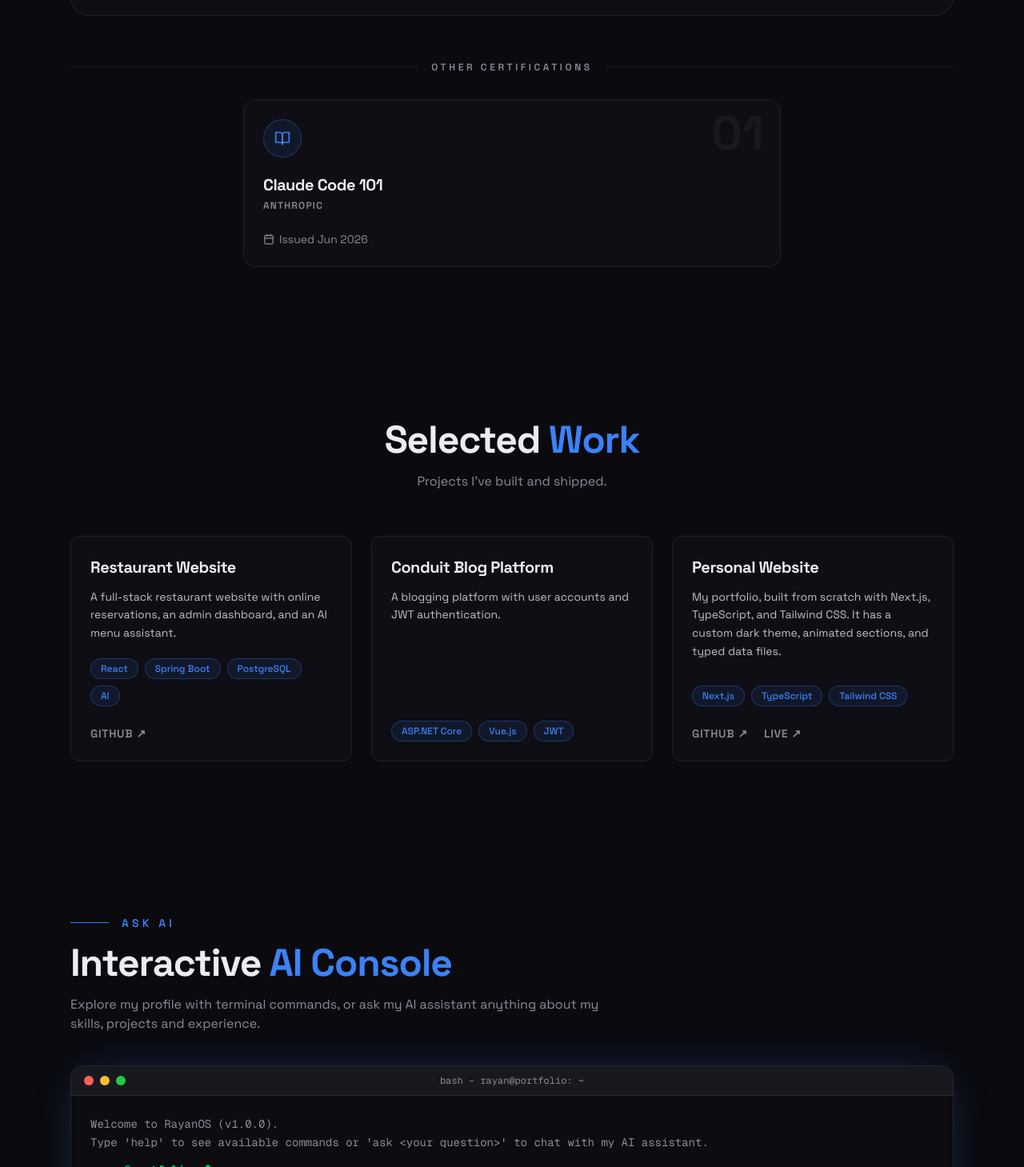
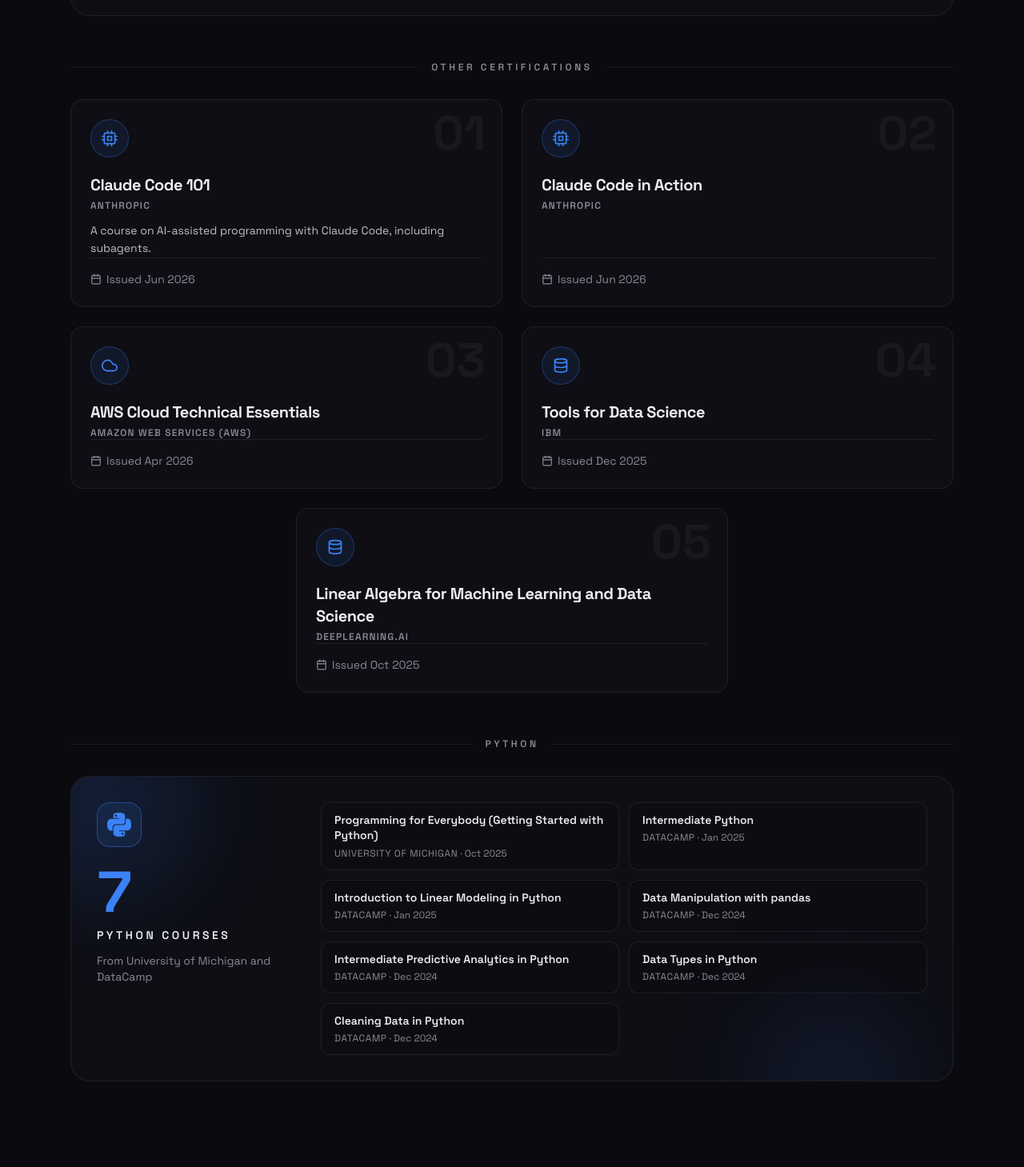
Before and after one commit to rayan9brx/my-website, a Next.js app: page / in a window 1280 px wide. Shown: the part 4411-5870 px from the top of the page at 80% size. Built offline with nearby package versions, Linux system fonts and the light colour scheme.

Commit message:
Add all certifications and Python section

```diff
--- a/components/Certifications.tsx
+++ b/components/Certifications.tsx
@@ -5,14 +5,34 @@ import {
   FiArrowUpRight,
   FiBookOpen,
   FiCalendar,
+  FiCloud,
+  FiCpu,
+  FiDatabase,
   FiLayers,
   FiStar,
   FiUsers,
 } from "react-icons/fi";
-import { certifications, type Certification } from "@/data/certifications";
+import { SiPython } from "react-icons/si";
+import {
+  certifications,
+  formatList,
+  pythonCertifications,
+  sortNewestFirst,
+  unique,
+  type Certification,
+  type CertificationCategory,
+} from "@/data/certifications";
+import CountUp from "./CountUp";
 
 const cardHover =
   "transition-all duration-300 hover:border-accent/50 hover:bg-surface motion-safe:hover:-translate-y-1";
+
+const categoryIcon: Record<CertificationCategory, IconType> = {
+  ai: FiCpu,
+  cloud: FiCloud,
+  data: FiDatabase,
+  python: SiPython,
+};
 
 function CredentialLink({ cert }: { cert: Certification }) {
   if (!cert.credentialUrl) return null;
@@ -39,6 +59,16 @@ function IssuedDate({ issued }: { issued: string }) {
       <FiCalendar aria-hidden="true" />
       Issued {issued}
     </p>
+  );
+}
+
+function Divider({ label }: { label: string }) {
+  return (
+    <div className="mt-14 flex items-center gap-4">
+      <span className="h-px flex-1 bg-border" />
+      <h3 className="text-xs font-semibold uppercase tracking-[0.3em] text-muted">{label}</h3>
+      <span className="h-px flex-1 bg-border" />
+    </div>
   );
 }
 
@@ -83,8 +113,11 @@ function FeaturedCard({ cert }: { cert: Certification }) {
             {cert.title}
           </h3>
           <p className="mt-2 font-semibold text-accent">{cert.issuer}</p>
+          {cert.description && (
             <p className="mt-4 leading-relaxed text-foreground/80">{cert.description}</p>
+          )}
 
+          {cert.tags && cert.tags.length > 0 && (
             <ul className="mt-5 flex flex-wrap gap-2">
               {cert.tags.map((tag) => (
                 <li
@@ -95,6 +128,7 @@ function FeaturedCard({ cert }: { cert: Certification }) {
                 </li>
               ))}
             </ul>
+          )}
 
           <div className="mt-6 flex flex-wrap items-center gap-x-6 gap-y-3">
             <IssuedDate issued={cert.issued} />
@@ -106,10 +140,19 @@ function FeaturedCard({ cert }: { cert: Certification }) {
   );
 }
 
-function CertCard({ cert, index }: { cert: Certification; index: number }) {
+function CertCard({
+  cert,
+  index,
+  className = "",
+}: {
+  cert: Certification;
+  index: number;
+  className?: string;
+}) {
+  const Icon = cert.category ? categoryIcon[cert.category] : FiBookOpen;
   return (
     <article
-      className={`relative flex flex-col overflow-hidden rounded-2xl border border-border bg-surface/60 p-6 ${cardHover}`}
+      className={`relative flex h-full flex-col overflow-hidden rounded-2xl border border-border bg-surface/60 p-6 ${cardHover} ${className}`}
     >
       <span
         aria-hidden="true"
@@ -119,15 +162,20 @@ function CertCard({ cert, index }: { cert: Certification; index: number }) {
       </span>
 
       <div className="flex h-12 w-12 items-center justify-center rounded-full border border-accent/30 bg-accent/10 text-xl text-accent">
-        <FiBookOpen aria-hidden="true" />
+        <Icon aria-hidden="true" />
       </div>
 
       <h3 className="mt-5 pr-14 text-xl font-bold tracking-tight">{cert.title}</h3>
       <p className="mt-1 text-xs font-semibold uppercase tracking-widest text-muted">
         {cert.issuer}
       </p>
+      {cert.description && (
+        <p className="mt-3 text-sm leading-relaxed text-foreground/80">{cert.description}</p>
+      )}
 
-      <div className="mt-auto flex flex-wrap items-center justify-between gap-3 pt-6">
+      {/* mt-auto pins the footer to the bottom so cards with and without a
+          description line up in the same row. */}
+      <div className="mt-auto flex flex-wrap items-center justify-between gap-3 border-t border-border pt-4">
         <IssuedDate issued={cert.issued} />
         <CredentialLink cert={cert} />
       </div>
@@ -135,14 +183,80 @@ function CertCard({ cert, index }: { cert: Certification; index: number }) {
   );
 }
 
+function PythonCard({ courses }: { courses: Certification[] }) {
+  const issuers = unique(courses.map((c) => c.issuer));
+  return (
+    <article
+      className={`relative overflow-hidden rounded-3xl border border-border bg-surface/60 p-6 sm:p-8 ${cardHover}`}
+    >
+      <div className="pointer-events-none absolute -left-24 -top-24 h-64 w-64 rounded-full bg-accent/15 blur-3xl" />
+      <div className="pointer-events-none absolute -bottom-28 right-10 h-56 w-56 rounded-full bg-accent/10 blur-3xl" />
+
+      <div className="relative grid gap-8 lg:grid-cols-[240px_1fr] lg:gap-10">
+        <div className="flex flex-col items-center text-center lg:items-start lg:text-left">
+          <span className="flex h-14 w-14 items-center justify-center rounded-2xl border border-accent/40 bg-accent/10 text-3xl text-accent">
+            <SiPython aria-hidden="true" />
+          </span>
+          <p className="mt-5 text-7xl font-bold leading-none tracking-tight text-accent">
+            <CountUp value={courses.length} />
+          </p>
+          <p className="mt-2 text-sm font-semibold uppercase tracking-[0.25em]">
+            Python courses
+          </p>
+          <p className="mt-3 text-sm text-muted">From {formatList(issuers)}</p>
+        </div>
+
+        <ul className="grid content-start gap-3 sm:grid-cols-2">
+          {courses.map((course) => (
+            <li
+              key={course.title}
+              className="group/item flex flex-col rounded-xl border border-border bg-background/40 px-4 py-3 transition-colors hover:border-accent/40 hover:bg-accent/5"
+            >
+              <p className="text-sm font-semibold leading-snug transition-colors group-hover/item:text-accent">
+                {course.credentialUrl ? (
+                  <a
+                    href={course.credentialUrl}
+                    target="_blank"
+                    rel="noopener noreferrer"
+                    className="inline-flex items-start gap-1 hover:underline"
+                  >
+                    {course.title}
+                    <FiArrowUpRight aria-hidden="true" className="mt-0.5 shrink-0" />
+                    <span className="sr-only">(view credential, opens in a new tab)</span>
+                  </a>
+                ) : (
+                  course.title
+                )}
+              </p>
+              <p className="mt-1 text-xs text-muted">
+                <span className="uppercase tracking-wider">{course.issuer}</span>
+                <span aria-hidden="true"> · </span>
+                {course.issued}
+              </p>
+            </li>
+          ))}
+        </ul>
+      </div>
+    </article>
+  );
+}
+
 export default function Certifications() {
   const featured = certifications.find((c) => c.featured);
-  const others = certifications.filter((c) => c !== featured);
+  const others = sortNewestFirst(
+    certifications.filter((c) => c !== featured && c.category !== "python"),
+  );
+  const oddCount = others.length % 2 === 1;
 
   const stats: { icon: IconType; value: number; label: string }[] = [
     { icon: FiAward, value: certifications.length, label: "Certificates" },
-    { icon: FiUsers, value: new Set(certifications.map((c) => c.issuer)).size, label: "Issuers" },
-    { icon: FiLayers, value: new Set(certifications.flatMap((c) => c.tags)).size, label: "Topics" },
+    { icon: SiPython, value: pythonCertifications.length, label: "Python courses" },
+    { icon: FiUsers, value: unique(certifications.map((c) => c.issuer)).length, label: "Issuers" },
+    {
+      icon: FiLayers,
+      value: unique(certifications.flatMap((c) => c.tags ?? [])).length,
+      label: "Topics",
+    },
   ];
 
   return (
@@ -156,7 +270,7 @@ export default function Certifications() {
         </p>
       </div>
 
-      <ul className="mx-auto mt-12 grid max-w-3xl grid-cols-3 gap-3 sm:gap-4">
+      <ul className="mx-auto mt-12 grid max-w-4xl grid-cols-2 gap-3 sm:gap-4 md:grid-cols-4">
         {stats.map(({ icon: Icon, value, label }) => (
           <li
             key={label}
@@ -166,7 +280,9 @@ export default function Certifications() {
               <Icon aria-hidden="true" />
             </span>
             <span>
-              <span className="block text-2xl font-bold leading-none">{value}</span>
+              <span className="block text-2xl font-bold leading-none">
+                <CountUp value={value} />
+              </span>
               <span className="mt-1 block text-xs uppercase tracking-widest text-muted">
                 {label}
               </span>
@@ -183,22 +299,33 @@ export default function Certifications() {
 
       {others.length > 0 && (
         <>
-          <div className="mt-14 flex items-center gap-4">
-            <span className="h-px flex-1 bg-border" />
-            <h3 className="text-xs font-semibold uppercase tracking-[0.3em] text-muted">
-              {featured ? "Other certifications" : "Certifications"}
-            </h3>
-            <span className="h-px flex-1 bg-border" />
+          <Divider label={featured ? "Other certifications" : "Certifications"} />
+
+          {/* One card: centered at half width. Odd count: the last card spans
+              both columns and is centered at the width of one column. */}
+          <div className="mt-8 grid gap-6 md:grid-cols-2">
+            {others.map((cert, index) => {
+              const isLastOdd = oddCount && index === others.length - 1;
+              return (
+                <CertCard
+                  key={cert.title}
+                  cert={cert}
+                  index={index}
+                  className={
+                    isLastOdd ? "md:col-span-2 md:mx-auto md:w-[calc((100%-1.5rem)/2)]" : ""
+                  }
+                />
+              );
+            })}
           </div>
+        </>
+      )}
 
-          <div
-            className={`mt-8 grid gap-6 ${
-              others.length === 1 ? "mx-auto max-w-2xl" : "md:grid-cols-2"
-            }`}
-          >
-            {others.map((cert, index) => (
-              <CertCard key={cert.title} cert={cert} index={index} />
-            ))}
+      {pythonCertifications.length > 0 && (
+        <>
+          <Divider label="Python" />
+          <div className="mt-8">
+            <PythonCard courses={pythonCertifications} />
           </div>
         </>
       )}
--- /dev/null
+++ b/components/CountUp.tsx
@@ -0,0 +1,53 @@
+"use client";
+
+import { useEffect, useRef } from "react";
+
+const DURATION_MS = 1200;
+
+/**
+ * Renders the final number on the server (so it is correct without JS and for
+ * reduced motion), then counts up from 0 the first time it scrolls into view.
+ * Updates the text directly through a ref, so there is no re-render per frame.
+ */
+export default function CountUp({ value }: { value: number }) {
+  const ref = useRef<HTMLSpanElement>(null);
+
+  useEffect(() => {
+    const el = ref.current;
+    if (!el || value <= 0) return;
+    if (window.matchMedia("(prefers-reduced-motion: reduce)").matches) return;
+    if (typeof IntersectionObserver === "undefined") return;
+
+    let frame = 0;
+    el.textContent = "0";
+
+    const observer = new IntersectionObserver(
+      ([entry]) => {
+        if (!entry?.isIntersecting) return;
+        observer.disconnect();
+        const start = performance.now();
+        const step = (now: number) => {
+          const t = Math.min(1, (now - start) / DURATION_MS);
+          const eased = 1 - Math.pow(1 - t, 3); // ease-out cubic
+          el.textContent = String(Math.round(eased * value));
+          if (t < 1) frame = requestAnimationFrame(step);
+        };
+        frame = requestAnimationFrame(step);
+      },
+      { threshold: 0.6 },
+    );
+    observer.observe(el);
+
+    return () => {
+      observer.disconnect();
+      cancelAnimationFrame(frame);
+      el.textContent = String(value);
+    };
+  }, [value]);
+
+  return (
+    <span ref={ref} className="tabular-nums">
+      {value}
+    </span>
+  );
+}
--- a/data/certifications.ts
+++ b/data/certifications.ts
@@ -1,10 +1,13 @@
+export type CertificationCategory = "python" | "ai" | "cloud" | "data";
+
 export type Certification = {
   title: string;
   issuer: string;
-  /** Display string, e.g. "May 2025". */
+  /** Display string in the form "Mon YYYY", e.g. "May 2025". */
   issued: string;
-  description: string;
-  tags: string[];
+  description?: string;
+  tags?: string[];
+  category?: CertificationCategory;
   /** Shown as the large featured card. */
   featured?: boolean;
   /** Public link to the credential (e.g. from LinkedIn). */
@@ -29,9 +32,124 @@ export const certifications: Certification[] = [
     title: "Claude Code 101",
     issuer: "Anthropic",
     issued: "Jun 2026",
+    category: "ai",
     description:
       "A course on AI-assisted programming with Claude Code, including subagents.",
     tags: ["Claude Code", "AI-Assisted Programming", "Subagents"],
     // credentialUrl: "PASTE_LINK_FROM_LINKEDIN",
   },
+  {
+    title: "Claude Code in Action",
+    issuer: "Anthropic",
+    issued: "Jun 2026",
+    category: "ai",
+    // credentialUrl: "PASTE_LINK_FROM_LINKEDIN",
+  },
+  {
+    title: "AWS Cloud Technical Essentials",
+    issuer: "Amazon Web Services (AWS)",
+    issued: "Apr 2026",
+    category: "cloud",
+    // credentialUrl: "PASTE_LINK_FROM_LINKEDIN",
+  },
+  {
+    title: "Tools for Data Science",
+    issuer: "IBM",
+    issued: "Dec 2025",
+    category: "data",
+    // credentialUrl: "PASTE_LINK_FROM_LINKEDIN",
+  },
+  {
+    title: "Linear Algebra for Machine Learning and Data Science",
+    issuer: "DeepLearning.AI",
+    issued: "Oct 2025",
+    category: "data",
+    // credentialUrl: "PASTE_LINK_FROM_LINKEDIN",
+  },
+
+  // ---------- Python ----------
+  {
+    title: "Programming for Everybody (Getting Started with Python)",
+    issuer: "University of Michigan",
+    issued: "Oct 2025",
+    category: "python",
+    // credentialUrl: "PASTE_LINK_FROM_LINKEDIN",
+  },
+  {
+    title: "Intermediate Python",
+    issuer: "DataCamp",
+    issued: "Jan 2025",
+    category: "python",
+    // credentialUrl: "PASTE_LINK_FROM_LINKEDIN",
+  },
+  {
+    title: "Introduction to Linear Modeling in Python",
+    issuer: "DataCamp",
+    issued: "Jan 2025",
+    category: "python",
+    // credentialUrl: "PASTE_LINK_FROM_LINKEDIN",
+  },
+  {
+    title: "Data Manipulation with pandas",
+    issuer: "DataCamp",
+    issued: "Dec 2024",
+    category: "python",
+    // credentialUrl: "PASTE_LINK_FROM_LINKEDIN",
+  },
+  {
+    title: "Intermediate Predictive Analytics in Python",
+    issuer: "DataCamp",
+    issued: "Dec 2024",
+    category: "python",
+    // credentialUrl: "PASTE_LINK_FROM_LINKEDIN",
+  },
+  {
+    title: "Data Types in Python",
+    issuer: "DataCamp",
+    issued: "Dec 2024",
+    category: "python",
+    // credentialUrl: "PASTE_LINK_FROM_LINKEDIN",
+  },
+  {
+    title: "Cleaning Data in Python",
+    issuer: "DataCamp",
+    issued: "Dec 2024",
+    category: "python",
+    // credentialUrl: "PASTE_LINK_FROM_LINKEDIN",
+  },
 ];
+
+// ---------- Helpers (deterministic, no Date objects) ----------
+
+const MONTHS: Record<string, number> = {
+  Jan: 0, Feb: 1, Mar: 2, Apr: 3, May: 4, Jun: 5,
+  Jul: 6, Aug: 7, Sep: 8, Oct: 9, Nov: 10, Dec: 11,
+};
+
+/** Sortable number for an "issued" string like "May 2025" (0 if unparseable). */
+function issuedKey(issued: string): number {
+  const [month, year] = issued.trim().split(/\s+/);
+  const y = Number.parseInt(year ?? "", 10);
+  const m = MONTHS[(month ?? "").slice(0, 3)];
+  return Number.isFinite(y) && m !== undefined ? y * 12 + m : 0;
+}
+
+/** Newest first; entries with the same date keep their order in the data. */
+export function sortNewestFirst(list: Certification[]): Certification[] {
+  return [...list].sort((a, b) => issuedKey(b.issued) - issuedKey(a.issued));
+}
+
+export const pythonCertifications = sortNewestFirst(
+  certifications.filter((c) => c.category === "python"),
+);
+
+/** Unique values in first-seen order. */
+export function unique<T>(values: T[]): T[] {
+  return [...new Set(values)];
+}
+
+/** "A", "A and B", "A, B and C". */
+export function formatList(items: string[]): string {
+  if (items.length <= 1) return items.join("");
+  return `${items.slice(0, -1).join(", ")} and ${items[items.length - 1]}`;
+}
--- a/lib/portfolio-context.ts
+++ b/lib/portfolio-context.ts
@@ -2,7 +2,11 @@ import { bio, focus, achievements, stats } from "@/data/about";
 import { timeline } from "@/data/timeline";
 import { techStack } from "@/data/techStack";
 import { projects } from "@/data/projects";
-import { certifications } from "@/data/certifications";
+import {
+  certifications,
+  pythonCertifications,
+  sortNewestFirst,
+} from "@/data/certifications";
 import { contact } from "@/data/contact";
 
 /** Plain-text summary of the portfolio data, built from the data files only. */
@@ -47,12 +51,19 @@ export function buildPortfolioContext(): string {
   }
 
   lines.push("", "CERTIFICATIONS");
-  for (const cert of certifications) {
-    lines.push(
-      `- ${cert.title}, issued by ${cert.issuer} (${cert.issued}): ${cert.description} Topics: ${cert.tags.join(", ")}.${
-        cert.credentialUrl ? ` Credential: ${cert.credentialUrl}` : ""
-      }`,
-    );
+  lines.push(
+    `- Total: ${certifications.length} certificates, of which ${pythonCertifications.length} are Python courses.`,
+  );
+  for (const cert of sortNewestFirst(certifications)) {
+    const parts = [
+      `- ${cert.title}, issued by ${cert.issuer} (${cert.issued})`,
+      cert.category ? ` [${cert.category}]` : "",
+      cert.featured ? " [featured]" : "",
+      cert.description ? `: ${cert.description}` : ".",
+      cert.tags?.length ? ` Topics: ${cert.tags.join(", ")}.` : "",
+      cert.credentialUrl ? ` Credential: ${cert.credentialUrl}` : "",
+    ];
+    lines.push(parts.join(""));
   }
 
   lines.push("", "CONTACT");
```
Lines whose indentation alone changed are shown as unchanged.
